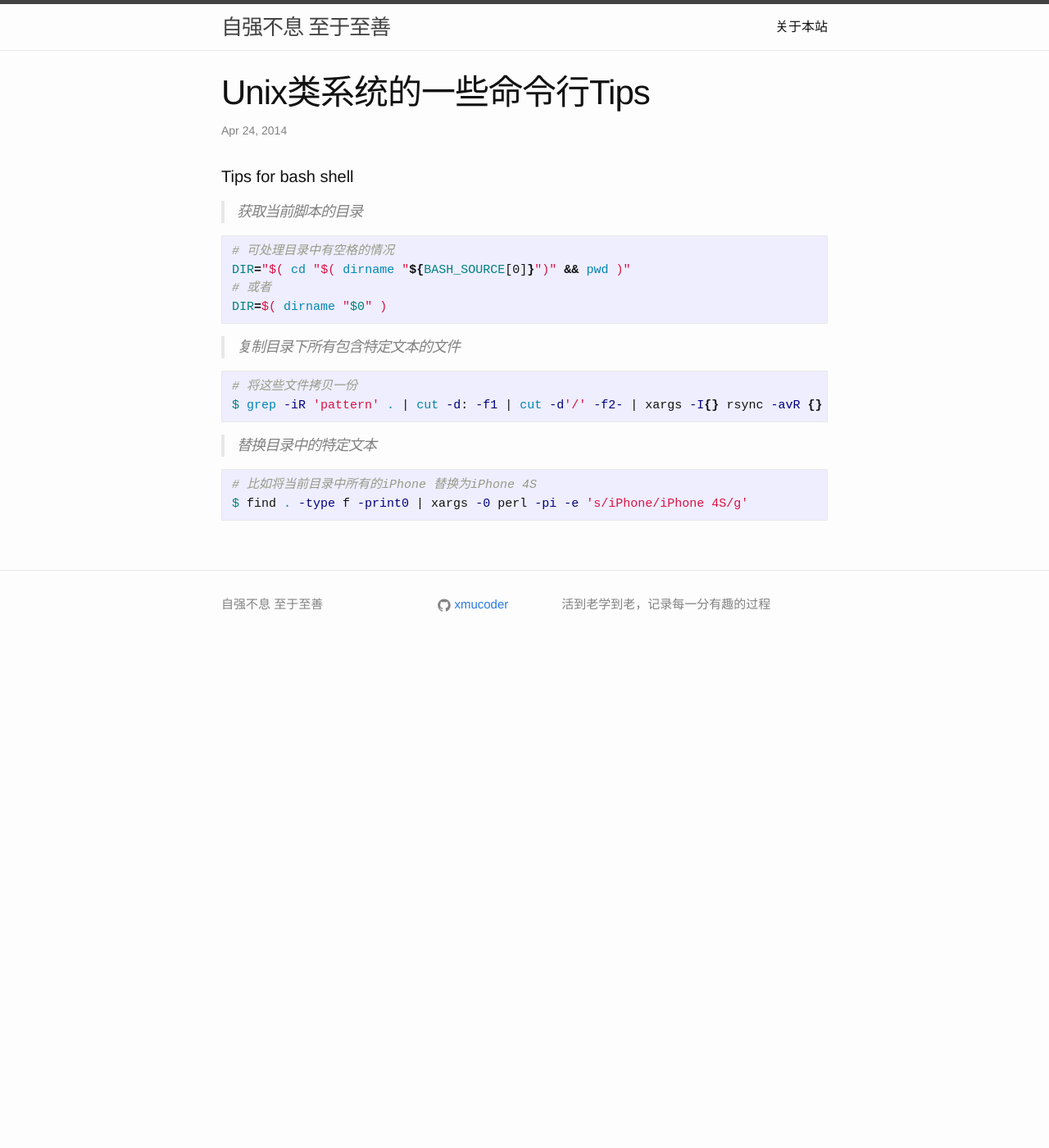
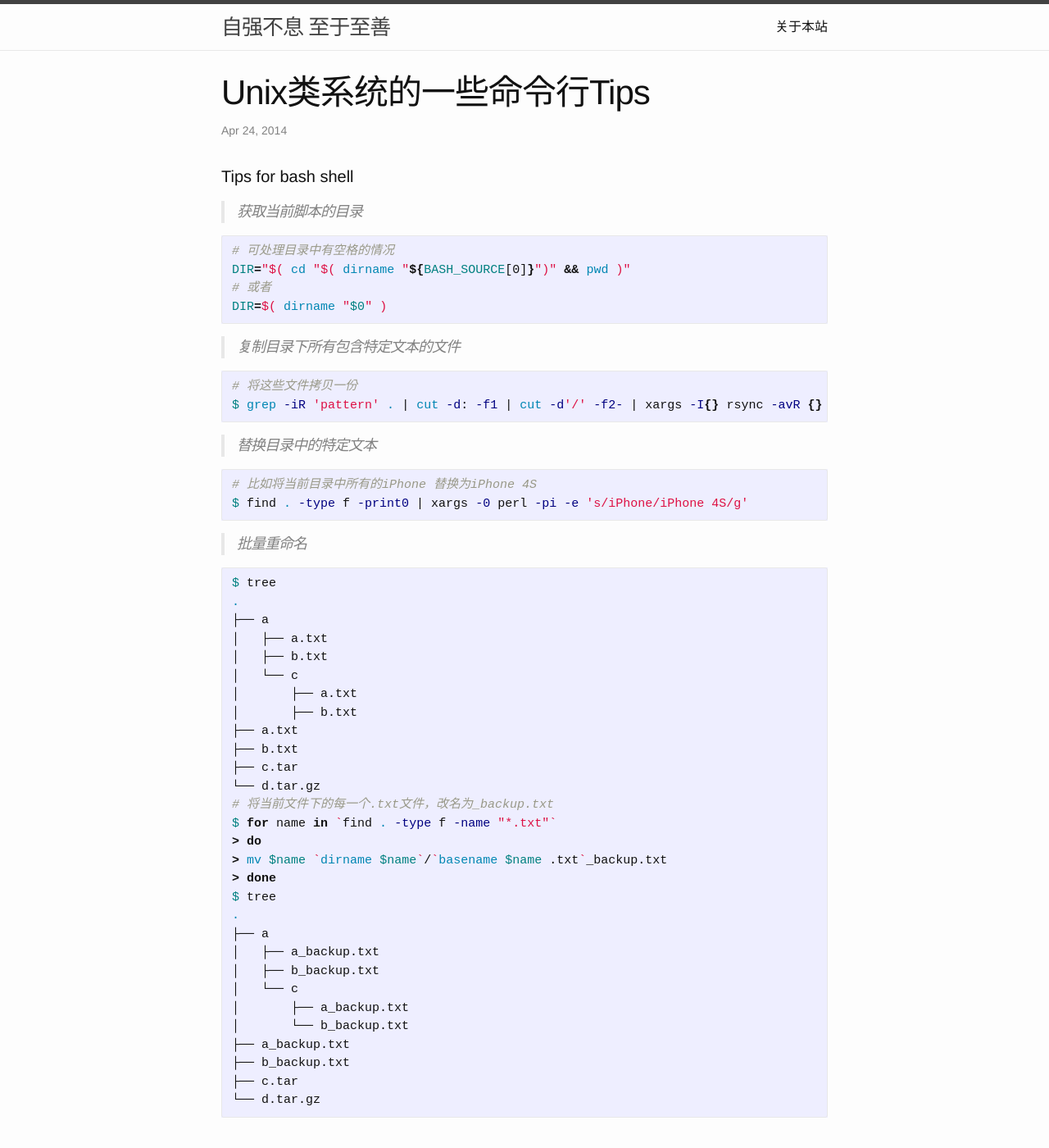
Before and after one commit to qingzhupig/qingzhupig.github.io, a Jekyll site: the page built from _posts/2014-04-24-command-line-tips-on-unix-like-operating-system.md, in a window 1280 px wide and 1400 px high. Shown: the whole window at 82% size. Built offline with Jekyll 4.4.1, drawn with Linux system fonts in a browser that asks for light colours.

Commit message:
add new trick that rename multiply files within one command line

````diff
--- a/_posts/2014-04-24-command-line-tips-on-unix-like-operating-system.md
+++ b/_posts/2014-04-24-command-line-tips-on-unix-like-operating-system.md
@@ -28,3 +28,37 @@ $ grep -iR 'pattern' . | cut -d: -f1 | cut -d'/' -f2- | xargs -I{} rsync -avR {}
 # 比如将当前目录中所有的iPhone 替换为iPhone 4S
 $ find . -type f -print0 | xargs -0 perl -pi -e 's/iPhone/iPhone 4S/g'
 ```
+
+> 批量重命名
+
+``` bash
+$ tree
+.
+├── a
+│   ├── a.txt
+│   ├── b.txt
+│   └── c
+│       ├── a.txt
+│       ├── b.txt
+├── a.txt
+├── b.txt
+├── c.tar
+└── d.tar.gz
+# 将当前文件下的每一个.txt文件，改名为_backup.txt
+$ for name in `find . -type f -name "*.txt"`
+> do
+> mv $name `dirname $name`/`basename $name .txt`_backup.txt
+> done
+$ tree
+.
+├── a
+│   ├── a_backup.txt
+│   ├── b_backup.txt
+│   └── c
+│       ├── a_backup.txt
+│       └── b_backup.txt
+├── a_backup.txt
+├── b_backup.txt
+├── c.tar
+└── d.tar.gz
+```
````
